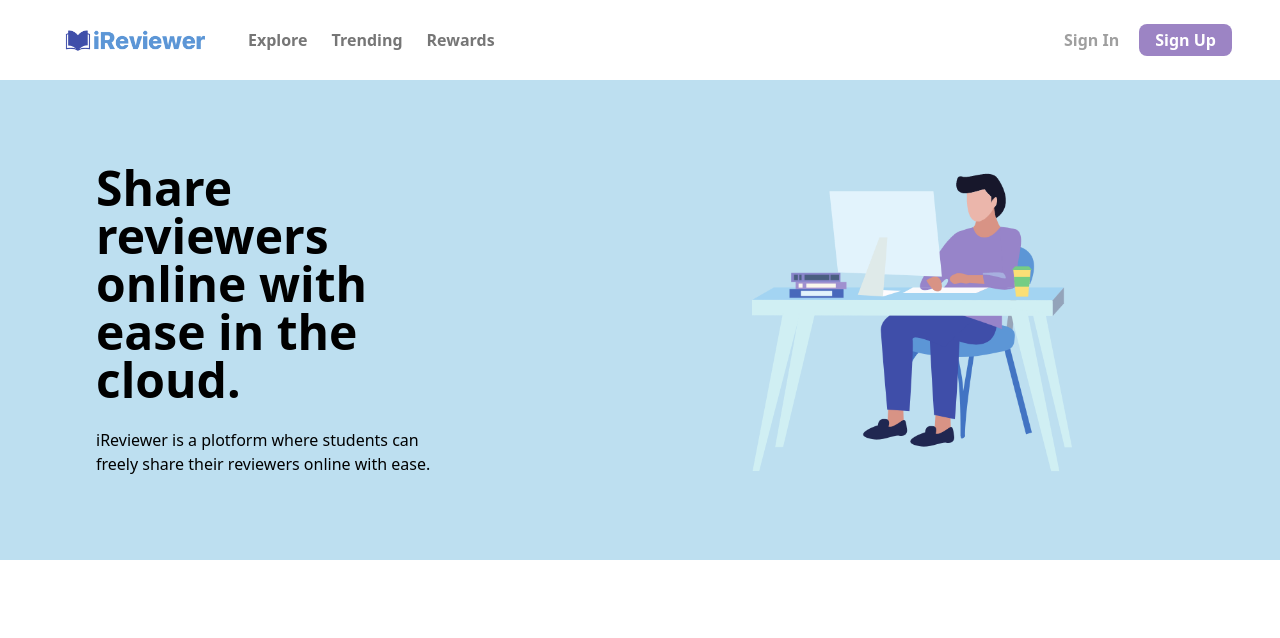
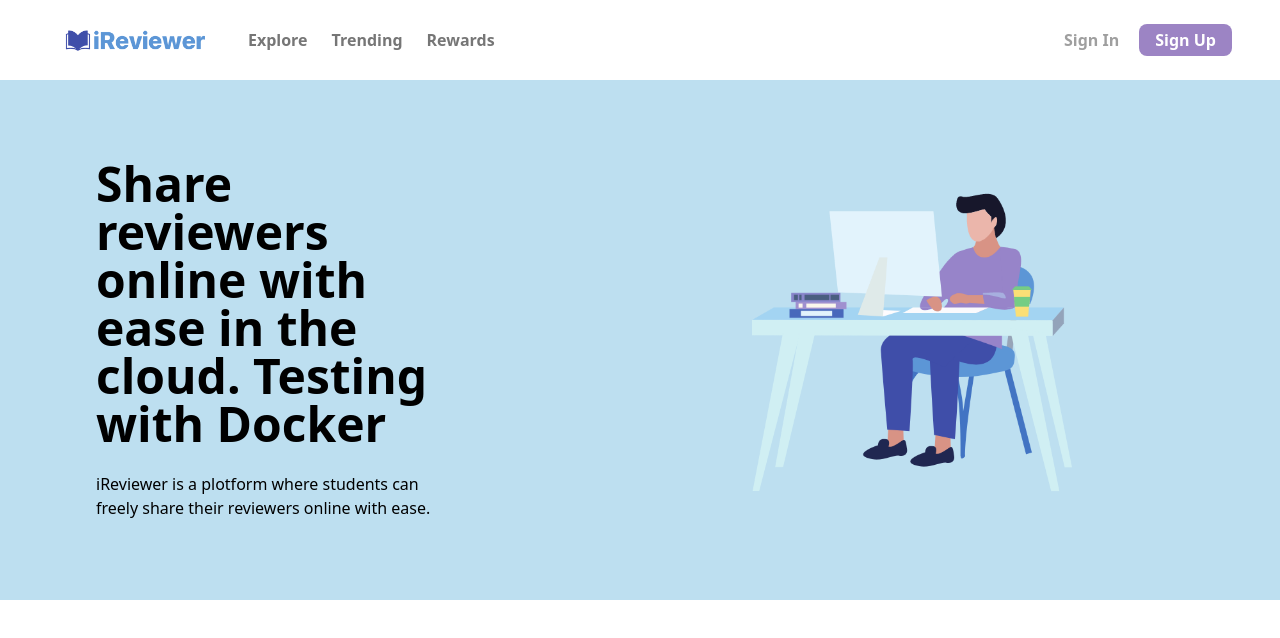
Before and after one commit to LemuelGuevara/iReviewer, a Next.js app: page / in a window 1280 px wide. Shown: the top 638 px of the page. Built offline with nearby package versions, Linux system fonts and the light colour scheme.

Commit message:
Testing with docker

```diff
--- a/pages/index.tsx
+++ b/pages/index.tsx
@@ -16,7 +16,7 @@
       <div className='flex justify-between items-center bg-[#bddff0] max-h-100 py-20'>
         <div className='px-24 space-y-6'>
           <h1 className="font-sans text-5xl font-bold">
-            Share reviewers online with ease in the cloud.
+            Share reviewers online with ease in the cloud. Testing with Docker
           </h1>
           <h2>iReviewer is a plotform where students can freely share their reviewers online with ease.</h2>
         </div>
```
